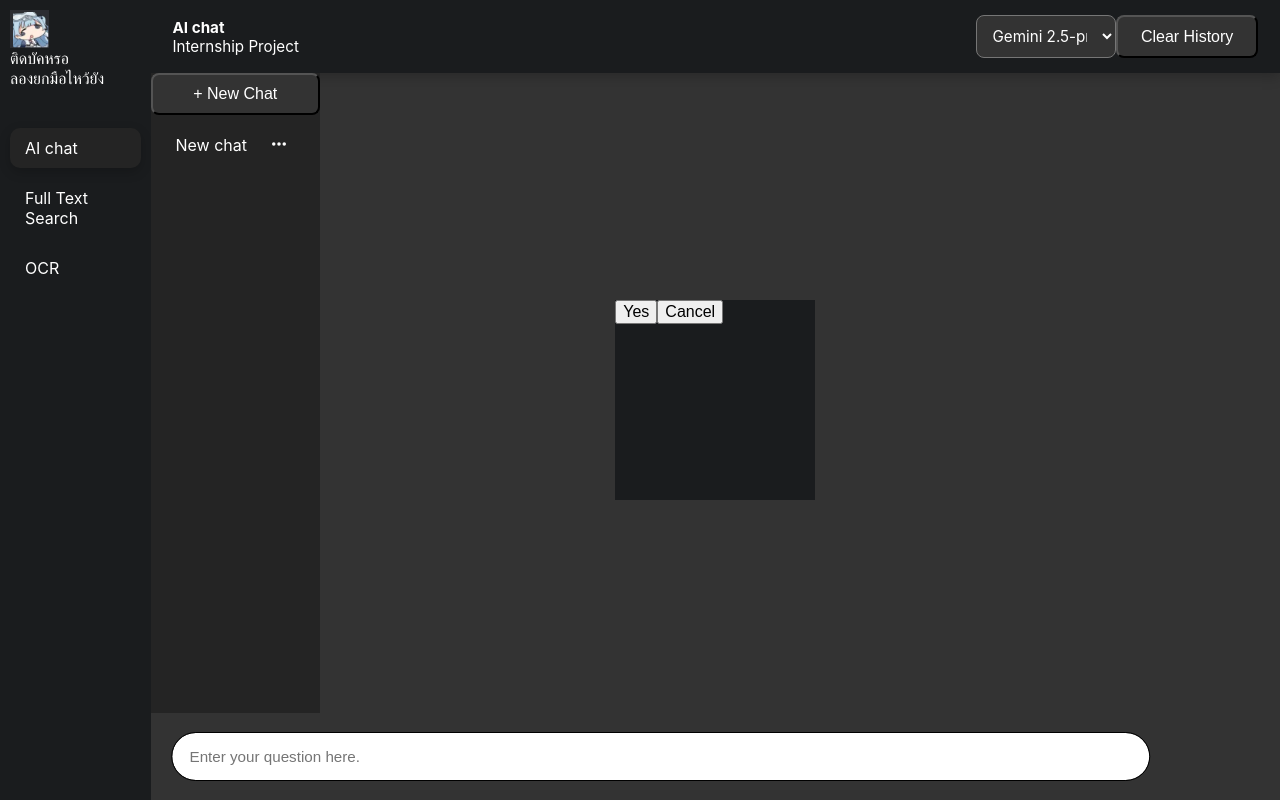
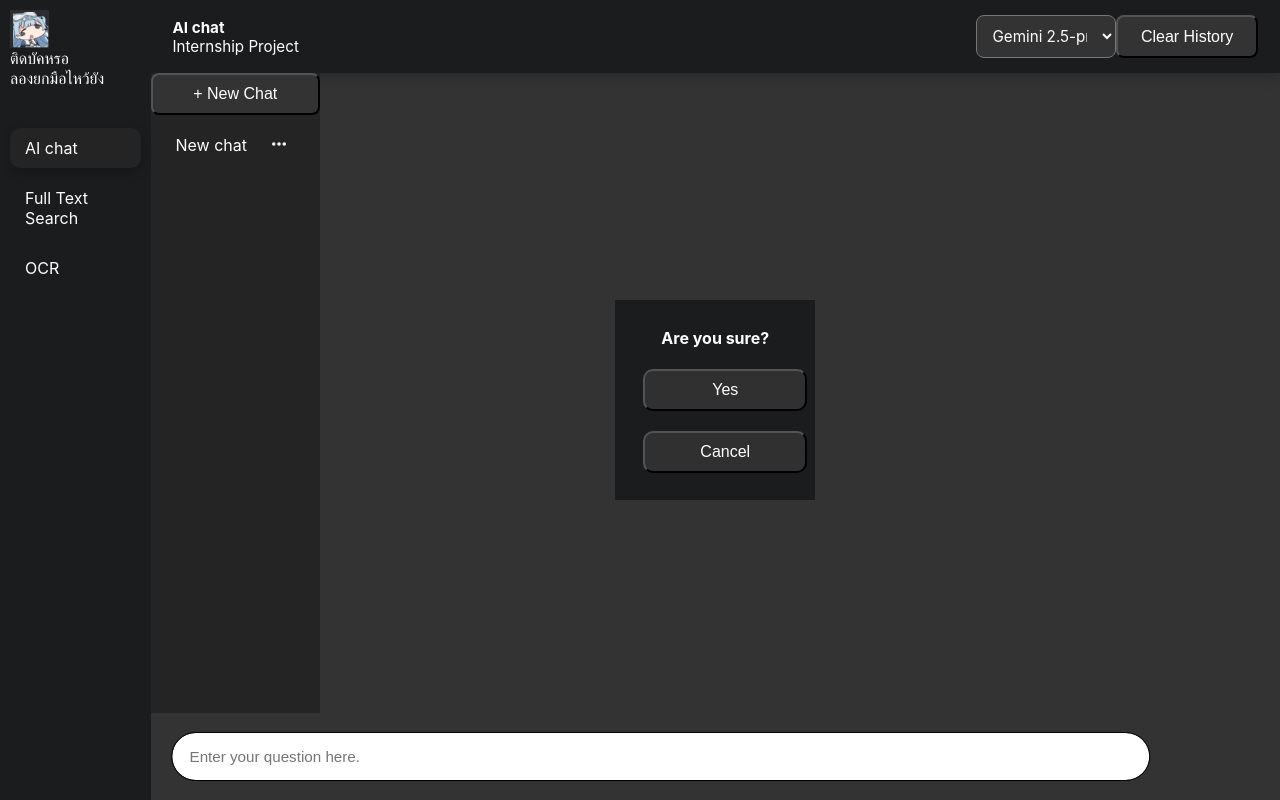
Before and after one commit to KaminariSora/InternshipProject, a React (Create React App) app in the folder internship_project/: page / in a window 1280 px wide. Both pictures are taken after a click on the button "Clear History". Built offline with nearby package versions, Linux system fonts and the light colour scheme.

Commit message:
modified confirm window style

```diff
--- a/internship_project/src/CSS/ChatSection.css
+++ b/internship_project/src/CSS/ChatSection.css
@@ -157,6 +157,16 @@
     background: var(--hover-pop-up-background-color);
 }
 
+.rename-input {
+    display: flex;
+    flex: 1;
+    background: transparent;
+    border: none;
+    color: var(--font-color);
+    width: 100%;
+    overflow: hidden;
+}
+
 .chat-body {
     display: flex;
     flex-direction: column;
@@ -263,6 +273,8 @@
 .chat-form .message-input {
     border: none;
     outline: none;
+    word-wrap: break-word;
+    white-space: pre-line;
     background: none;
     width: 100%;
     height: 47px;
@@ -321,4 +333,23 @@
     transform: translate(-50%, -50%);
     background-color: var(--navbar-color);
     color: var(--font-color);
+    display: flex;
+    justify-content: center;
+    align-items: center;
+    flex-direction: column;
+    padding: 10px;
 }
+
+.confirm-window button {
+    background-color: var(--hover-highlight-navbar-color);
+    border-radius: 10px;
+    color: var(--font-color);
+    padding: 10px;
+    margin: 10px;
+    width: 100%;
+}
+
+.confirm-window button:hover {
+    cursor: pointer;
+    background: var(--hover-pop-up-background-color);
+}
--- a/internship_project/src/Components/ChatSection.jsx
+++ b/internship_project/src/Components/ChatSection.jsx
@@ -397,8 +397,11 @@ const ChatSection = () => {
 
             {clearComfirm && (
                 <div className="confirm-window">
-                    <button onClick={handleConfirmClearHistory}>Yes</button>
-                    <button onClick={() => setClearConfirm(false)}>Cancel</button>
+                    <h1>Are you sure? </h1>
+                    <div>
+                        <button onClick={handleConfirmClearHistory}>Yes</button>
+                        <button onClick={() => setClearConfirm(false)}>Cancel</button>
+                    </div>
                 </div>
             )}
 
```
